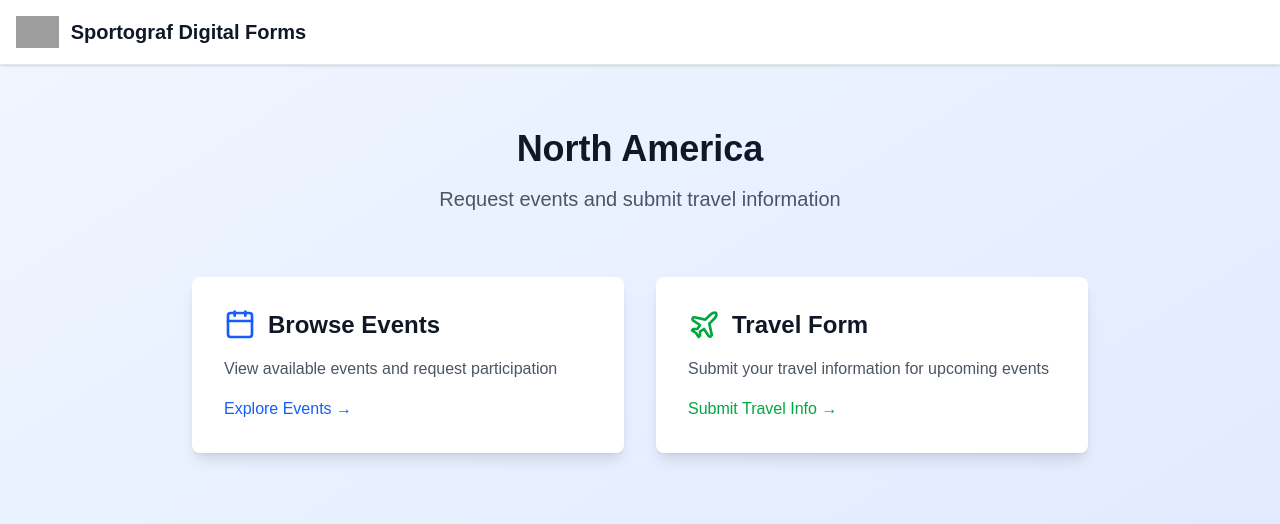
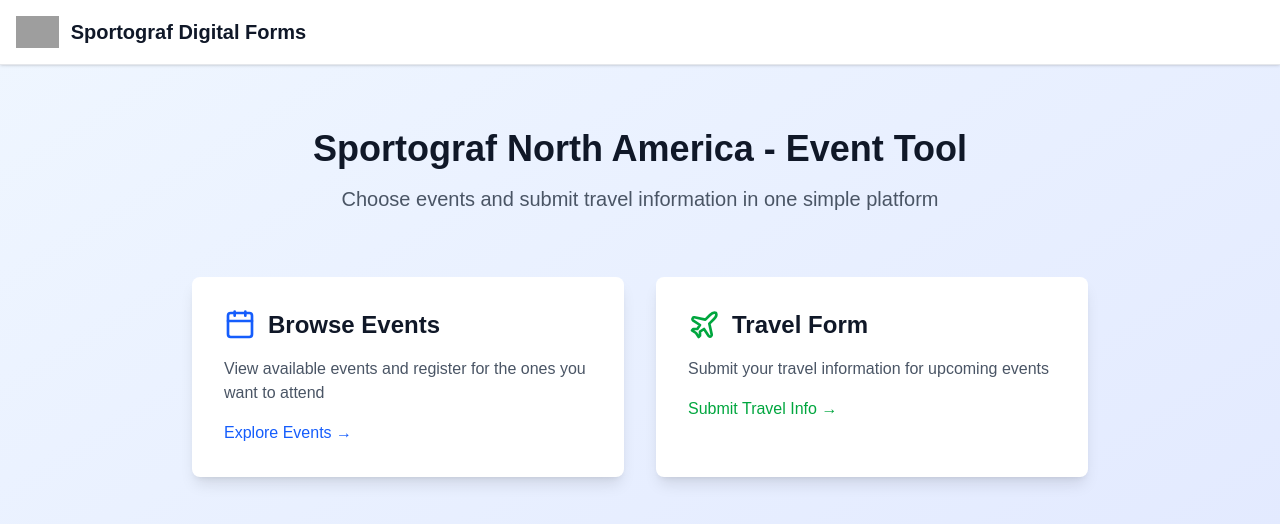
Before and after one commit to khanhmomo/sportograf_NAM, a Next.js app: page /na in a window 1280 px wide. Shown: the top 524 px of the page. Built offline with nearby package versions, Linux system fonts and the light colour scheme; grey boxes are pictures that could not be loaded.

Commit message:
Update /na page with old main page design
- Update /na/page.tsx to match old main page design
- Add Browse Events and Travel Form cards to /na page
- Update main page to link to /na instead of /na/events
- /na page now serves as North America landing with event/travel options

```diff
--- a/src/app/na/page.tsx
+++ b/src/app/na/page.tsx
@@ -1,5 +1,5 @@
 import Link from 'next/link'
-import { Calendar, Plane } from 'lucide-react'
+import { Calendar, Plane, Users } from 'lucide-react'
 
 export default function NorthAmericaPage() {
   return (
@@ -7,10 +7,10 @@
       <div className="container mx-auto px-4 py-16">
         <div className="text-center mb-16">
           <h1 className="text-4xl font-bold text-gray-900 mb-4">
-            North America
+            Sportograf North America - Event Tool
           </h1>
           <p className="text-xl text-gray-600 max-w-2xl mx-auto">
-            Request events and submit travel information
+            Choose events and submit travel information in one simple platform
           </p>
         </div>
 
@@ -26,7 +26,7 @@
               </h2>
             </div>
             <p className="text-gray-600 mb-4">
-              View available events and request participation
+              View available events and register for the ones you want to attend
             </p>
             <div className="text-blue-600 font-medium hover:text-blue-700">
               Explore Events →
--- a/src/app/page.tsx
+++ b/src/app/page.tsx
@@ -17,7 +17,7 @@
         {/* Region Selection */}
         <div className="flex flex-col sm:flex-row gap-6 max-w-5xl mx-auto mb-16">
           <Link
-            href="/na/events"
+            href="/na"
             className="flex-1 bg-white rounded-lg shadow-lg p-12 hover:shadow-xl transition-all duration-300 text-center border-4 border-blue-500 hover:border-blue-600"
           >
             <h2 className="text-3xl font-bold text-blue-600 mb-2">
```
